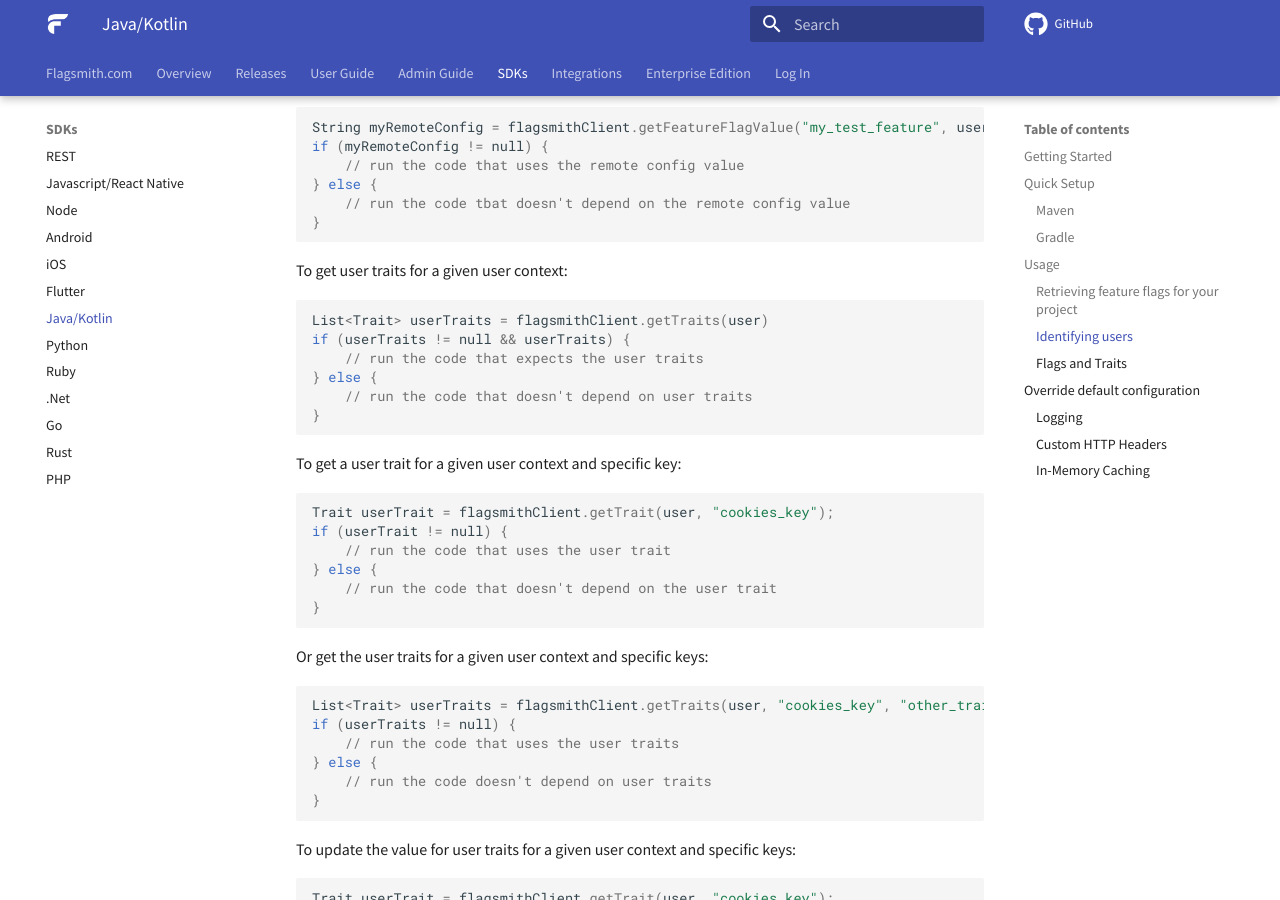
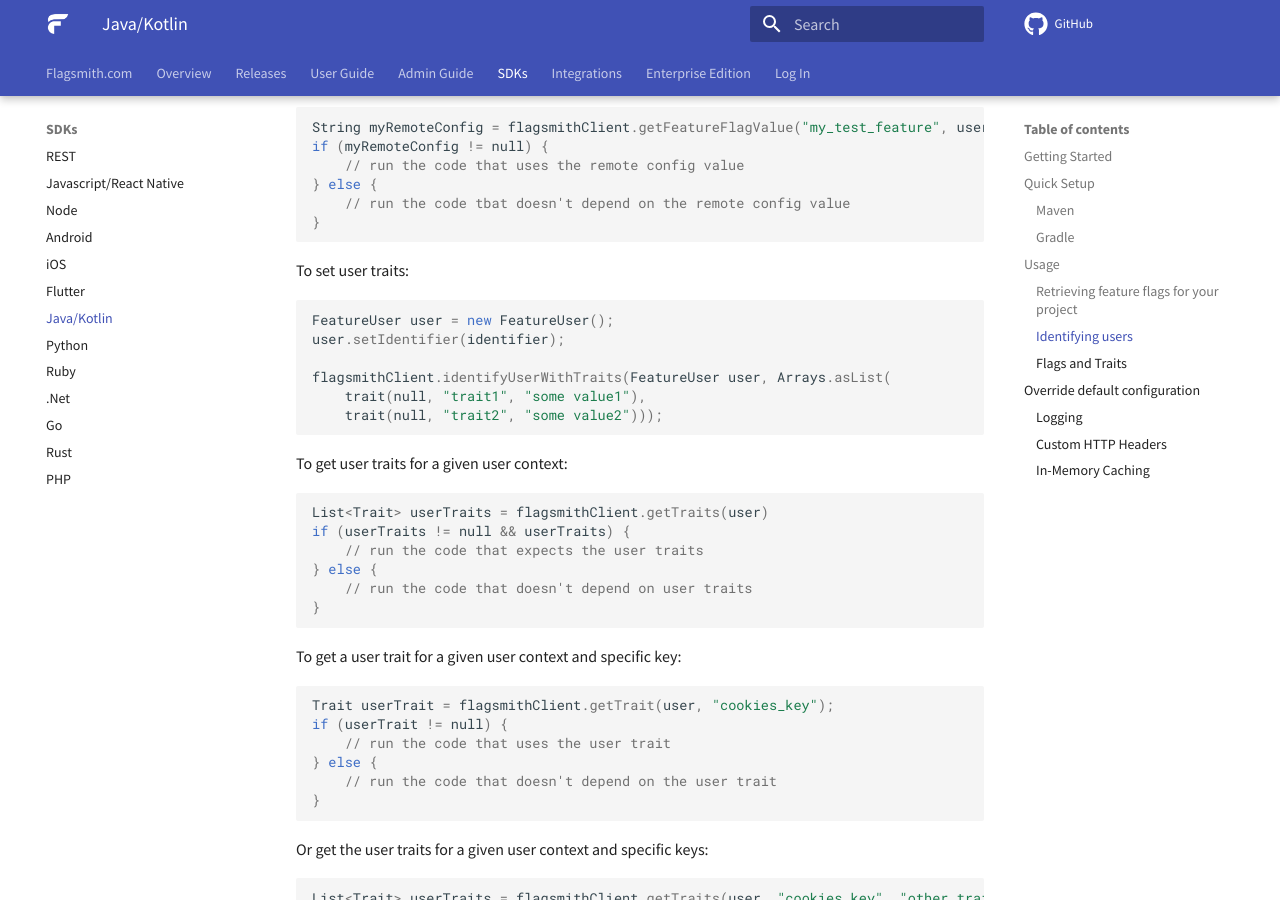
Before and after one commit to Flagsmith/flagsmith-docs, an MkDocs documentation site: the page built from docs/clients/java.md, in a window 1280 px wide and 900 px high, scrolled down 1860 px. Built offline with MkDocs 1.6.1 and Material for MkDocs 9.7.7, drawn with Linux system fonts in a browser that asks for light colours; comment, search, counter and statistics services are not loaded.

Commit message:
added java set trait simple example

````diff
--- a/docs/clients/java.md
+++ b/docs/clients/java.md
@@ -92,6 +92,17 @@ if (myRemoteConfig != null) {
 } else {
     // run the code tbat doesn't depend on the remote config value
 }
+```
+
+To set user traits:
+
+```Java
+FeatureUser user = new FeatureUser();
+user.setIdentifier(identifier);
+
+flagsmithClient.identifyUserWithTraits(FeatureUser user, Arrays.asList(
+    trait(null, "trait1", "some value1"),
+    trait(null, "trait2", "some value2")));
 ```
 
 To get user traits for a given user context:
````
